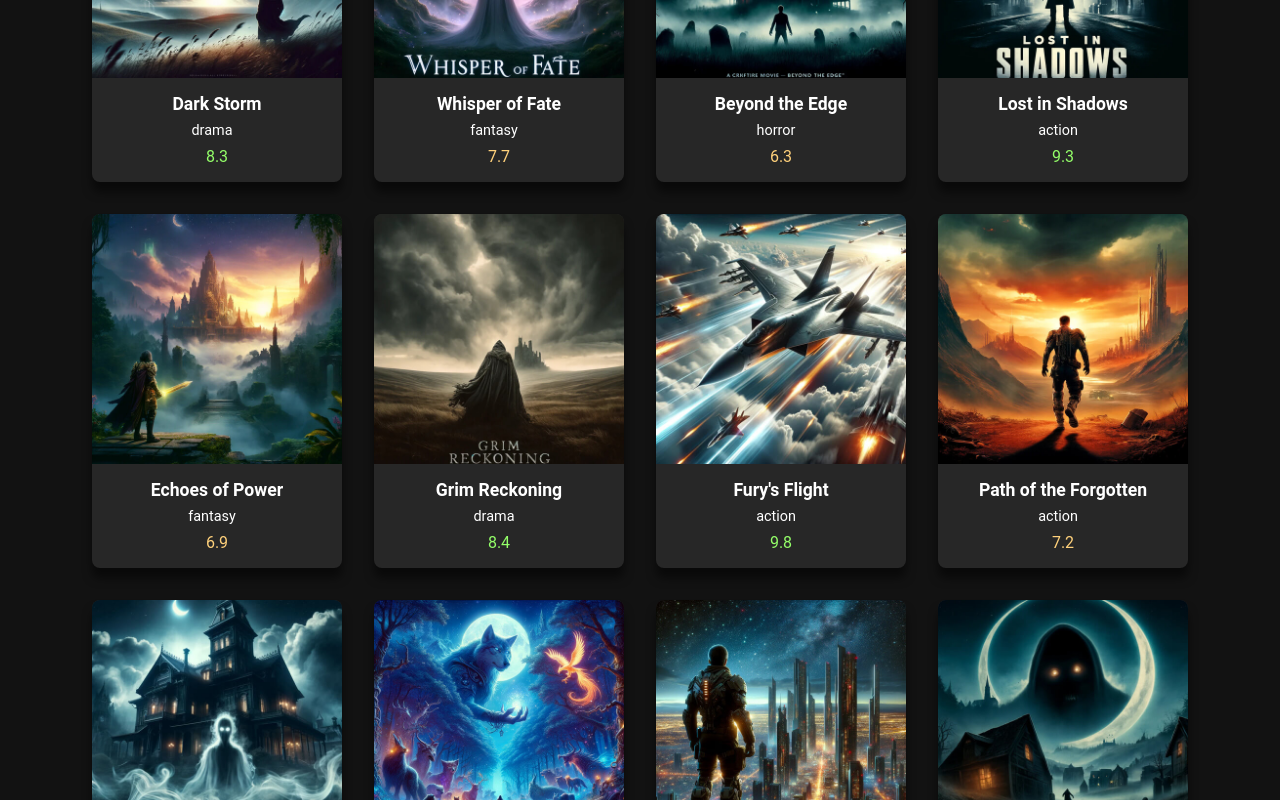
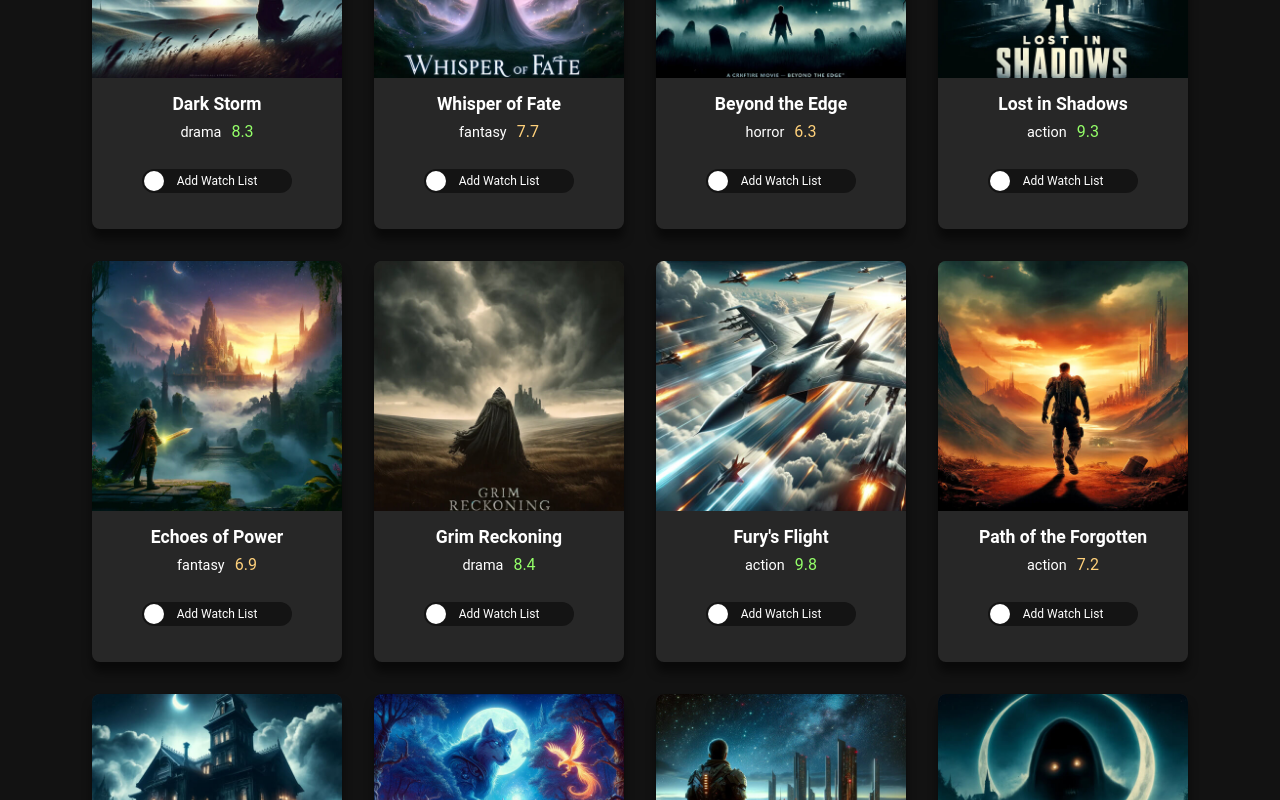
Before and after one commit to Sundarleo11/React-Moviedux, a React (Create React App) app: page / in a window 1280 px wide. Shown: the part 880-1680 px from the top of the page. Built offline with nearby package versions, Linux system fonts and the light colour scheme.

Commit message:
updated whatlist state

```diff
--- a/src/App.js
+++ b/src/App.js
@@ -1,21 +1,37 @@
-import logo from './logo.svg';
-import './App.css';
-import './styles.css'
-import Header from './components/Header';
-import Footer from './components/Footer';
-import MoviesGrid from './components/MoviesGrid';
-import {BrowserRouter as Router, Routes, Route, Link} from "react-router-dom";
-import Watchlist from './components/Watchlist';
-
-
+import logo from "./logo.svg";
+import "./App.css";
+import "./styles.css";
+import Header from "./components/Header";
+import Footer from "./components/Footer";
+import MoviesGrid from "./components/MoviesGrid";
+import { BrowserRouter as Router, Routes, Route, Link } from "react-router-dom";
+import Watchlist from "./components/Watchlist";
+import React, { useState, useEffect } from "react";
 
 function App() {
+  const [movie, setMovies] = useState([]);
+  const [watchlist, setWatchlist] = useState([]);
+
+  useEffect(() => {
+    fetch("movies.json")
+      .then((res) => res.json())
+      .then((data) => setMovies(data));
+  }, []);
+
+  const toggleWatchList = (movieId) => {
+    setWatchlist((prev) =>
+      prev.includes(movieId)
+        ? prev.filter((id) => id !== movieId)
+        : [...prev, movieId]
+    );
+  };
+
   return (
     <div className="App">
-      <div className='container'></div>
-       <Header></Header>
+      <div className="container"></div>
+      <Header></Header>
 
-       <Router>
+      <Router>
         <nav>
           <ul>
             <li>
@@ -26,13 +42,31 @@
             </li>
           </ul>
         </nav>
+        {watchlist}
         <Routes>
-          <Route path="/" element={ <MoviesGrid></MoviesGrid>}> </Route>
-          <Route path="/watchlist" element={ <Watchlist></Watchlist>}> </Route>
+          <Route
+            path="/"
+            element={
+              <MoviesGrid
+                watchlist={watchlist}
+                movie={movie}
+                toggleWatchList={toggleWatchList}
+              ></MoviesGrid>
+            }
+          ></Route>
 
+          <Route
+            path="/watchlist"
+            element={
+              <Watchlist
+                watchlist={watchlist}
+                movie={movie}
+                toggleWatchList={toggleWatchList}
+              ></Watchlist>
+            }
+          ></Route>
         </Routes>
-       </Router>
-
+      </Router>
 
       <Footer></Footer>
     </div>
--- a/src/components/MovieCard.js
+++ b/src/components/MovieCard.js
@@ -1,30 +1,43 @@
 import React from "react";
-import '../styles.css';
+import "../styles.css";
 
-
-export default function MovieCard({movie}){
-
-const handlerError=(e)=>{
-
-    e.target.src="images/default.jpg";
+export default function MovieCard({ movie, isWatchlist, toggleWatchList }) {
+  const handlerError = (e) => {
+    e.target.src = "images/default.jpg";
   };
 
-const getRatingClass=(rating)=>{
-    if(rating>=8) return "rating-good";
-    if(rating>5 && rating<8) return "rating-ok";
+  const getRatingClass = (rating) => {
+    if (rating >= 8) return "rating-good";
+    if (rating > 5 && rating < 8) return "rating-ok";
     return "rating-bad";
-
-}
-    return(
+  };
+  return (
     <div key={movie.id} className="movie-card" onError={handlerError}>
       <img src={`images/${movie.image}`} alt={movie.title}></img>
       <div className="movie-card-info">
         <p className="movie-card-title">{movie.title}</p>
-        <p className="movie-card-genre">{movie.genre}</p>
-        <p className={`movie-card-rating, ${getRatingClass(movie.rating)}`}>{movie.rating}</p>
 
+        <div>
+          <span className="movie-card-genre">{movie.genre}</span>
+          <span
+            className={`movie-card-rating, ${getRatingClass(movie.rating)}`}
+          >
+            {movie.rating}
+          </span>
+        </div>
+        <label className="switch">
+          <input
+            type="checkbox"
+            checked={isWatchlist}
+            onChange={() => toggleWatchList(movie.id)}
+          ></input>
+          <span className="slider">
+            <span className="slider-label">
+              {isWatchlist ? "in Watchlist" : "Add Watch List"}
+            </span>
+          </span>
+        </label>
       </div>
     </div>
-    )
-
+  );
 }
--- a/src/components/MoviesGrid.js
+++ b/src/components/MoviesGrid.js
@@ -1,9 +1,9 @@
-import React, { useState, useEffect } from "react";
+import React, { useState } from "react";
 import "../styles.css";
 import MovieCard from "./MovieCard";
 
-export default function MoviesGrid() {
-  const [movies, setMovies] = useState([]);
+export default function MoviesGrid({movie,watchlist,toggleWatchList}) {
+
 
   const [searchTerm, setSearchTerm] = useState("");
   const [genra, setGenera] = useState("All Genres");
@@ -46,18 +46,14 @@
     return movies.title.toLowerCase().includes(searchTerm.toLowerCase());
   }
 
-  const fliterMovie = movies.filter((movie) =>
+  const fliterMovie = movie.filter((movie) =>
   matchesgenra(movie,genra) &&
   matchesRating(movie,rating) &&
   matchSearchitem(movie,searchTerm)
 
   );
 
-  useEffect(() => {
-    fetch("movies.json")
-      .then((res) => res.json())
-      .then((data) => setMovies(data));
-  }, []);
+
 
   return (
     <div>
@@ -93,7 +89,7 @@
 
       <div className="movies-grid">
         {fliterMovie.map((movie) => (
-          <MovieCard movie={movie} key={movie.id}></MovieCard>
+          <MovieCard movie={movie} key={movie.id} isWatchlist={watchlist.includes(movie.id)} toggleWatchList={toggleWatchList} ></MovieCard>
         ))}
       </div>
     </div>
--- a/src/components/Watchlist.js
+++ b/src/components/Watchlist.js
@@ -1,12 +1,26 @@
 import React from "react";
-import '../styles.css';
+import "../styles.css";
+import MovieCard from "./MovieCard";
 
-export default function  Watchlist(){
+export default function Watchlist({ movie, watchlist, toggleWatchList }) {
 
-    return (
-        <div>
-            <h1 className="title">Your WatchList</h1>
-        </div>
-    );
 
+  return (
+    <div>
+      <h1 className="title">Your WatchList</h1>
+      <div className="watchlist">
+        {watchlist.map((id) => {
+          const movies = movie.find((e) => e.id === id);
+          return (
+            <MovieCard
+              key={id}
+              movie={movies}
+              toggleWatchList={toggleWatchList}
+              isWatchlist={true}
+            ></MovieCard>
+          );
+        })}
+      </div>
+    </div>
+  );
 }
```
Lines whose indentation alone changed are shown as unchanged.
